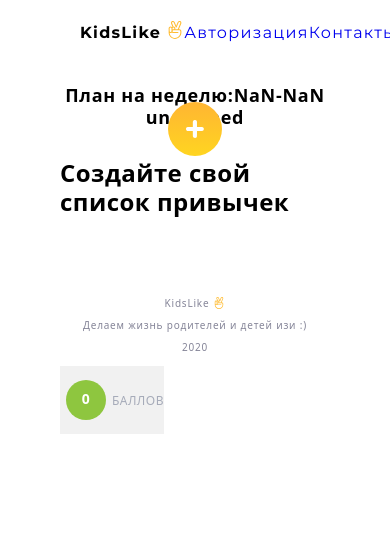
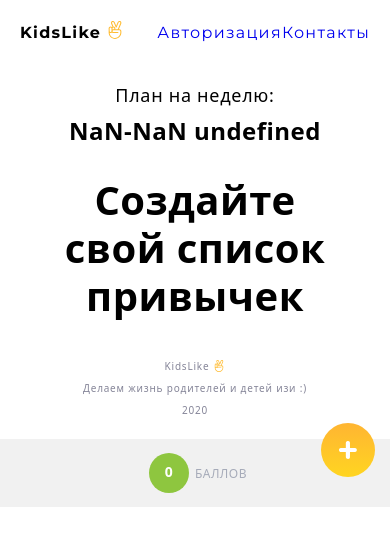
Before and after one commit to DenysPetrenk0/BC8-REACT_team-2, a React (Create React App) app: page /planing in a window 390 px wide. Shown: the top 546 px of the page. Built offline with nearby package versions, Linux system fonts and the light colour scheme.

Commit message:
added mobile styles

```diff
--- a/src/App.js
+++ b/src/App.js
@@ -17,13 +17,13 @@ const App = () => {
   }, [dispatch]);
 
   return (
-    <div className="container">
+    <>
       <Header />
       <Suspense fallback={<Spinner />}>
         <ContentSwitcher routes={mainRoutes} />
       </Suspense>
       {/* <Footer /> */}
-    </div>
+    </>
   );
 };
 
--- a/src/components/addCustomTask/AddCustomTask.module.css
+++ b/src/components/addCustomTask/AddCustomTask.module.css
@@ -15,3 +15,11 @@
 .addIcon {
   fill: #fff;
 }
+
+@media screen and (max-width: 579px) {
+  .addButton {
+    position: absolute;
+    top: -16px;
+    right: 15px;
+  }
+}
--- a/src/components/footer/Footer.module.css
+++ b/src/components/footer/Footer.module.css
@@ -1,5 +1,5 @@
 .footerContainer {
-  padding-bottom: 81px;
+  padding-bottom: 23px;
   padding-top: 40px;
   color: #858598;
   font-size: 10px;
--- a/src/components/planningCards/PlanningCards.jsx
+++ b/src/components/planningCards/PlanningCards.jsx
@@ -2,14 +2,11 @@ import { useCallback } from 'react';
 import { useDispatch } from 'react-redux';
 import styles from './PlanningCards.module.css';
 import defaultImg from './image/calendar.webp';
-import useWindowDimensions from '../../pages/planning/hooks/wirthHook';
 import { patchActiveTask } from '../../redux/tasks/tasksOperation';
 import PlanningCardItem from './planningCardItem/PlanningCardItem';
-import PlanningPoints from '../planningPoints/PlanningPoints';
 
 const PlanningCards = ({ tasks }) => {
   const dispatch = useDispatch();
-  const { width } = useWindowDimensions();
 
   const onAddActiveTask = useCallback(
     (taskId, dataObj) => {
@@ -27,7 +24,9 @@ const PlanningCards = ({ tasks }) => {
           ))}
         </ul>
       ) : (
-        <h2>Создайте свой список привычек</h2>
+        <h2 className={styles.createListHabits}>
+          Создайте свой список привычек
+        </h2>
       )}
     </div>
   );
@@ -38,57 +37,3 @@ export default PlanningCards;
 PlanningCards.defaultProps = {
   imageUrl: defaultImg,
 };
-
-// <li className={styles.cardItem} key={task.id}>
-//               <img
-//                 className={styles.cardImg}
-//                 src={task.imageUrl}
-//                 alt={task.title}
-//               />
-//               <div className={styles.cadrFooter}>
-//                 <div>
-//                   <p className={styles.cardName}>{task.title}</p>
-//                   <p className={styles.cardReward}>{task.reward} балла</p>
-//                 </div>
-//                 {state.isVisible ? (
-//                   <button
-//                     className={styles.buttonOk}
-//                     onClick={onHandleSubmit}
-//                     type="submit"
-//                     id={task.id}
-//                   >
-//                     <svg className={styles.okIcon} width="12" height="12">
-//                       <use href={sprite + '#icon-ok'}></use>
-//                     </svg>
-//                   </button>
-//                 ) : (
-//                   <button
-//                     className={styles.buttonPluse}
-//                     onClick={toggleVisible}
-//                     type="button"
-//                   >
-//                     <svg className={styles.plusIcon} width="12" height="12">
-//                       <use href={sprite + '#icon-plus'}></use>
-//                     </svg>
-//                   </button>
-//                 )}
-//               </div>
-//               {state.isVisible && (
-//                 <ul className={styles.daysCheckbox}>
-//                   {days.map((day, idx) => (
-//                     <li className={styles.daysCheckboxItem} key={day.date}>
-//                       <label key={day.value} className={styles.checkboxLabel}>
-//                         <input
-//                           name={day.date}
-//                           type="checkbox"
-//                           checked={day.isActive}
-//                           onChange={onHandleChange}
-//                           className={styles.checkboxInput}
-//                         />
-//                         {daysName[idx]}
-//                       </label>
-//                     </li>
-//                   ))}
-//                 </ul>
-//               )}
-//             </li>
--- a/src/components/planningCards/PlanningCards.module.css
+++ b/src/components/planningCards/PlanningCards.module.css
@@ -1,7 +1,3 @@
-.cartContainer {
-  padding-bottom: 40px;
-}
-
 .cardItem {
   position: relative;
   width: 280px;
@@ -133,6 +129,13 @@
   margin-right: 10px;
 }
 
+/* create list habits text*/
+
+.createListHabits {
+  text-align: center;
+  font-size: 40px;
+}
+
 @media screen and (max-width: 579px) {
   .cardItem:not(:last-child) {
     margin-bottom: 10px;
--- a/src/components/planningPoints/PlanningPoints.module.css
+++ b/src/components/planningPoints/PlanningPoints.module.css
@@ -1,10 +1,10 @@
 .pointsContainer {
-  position: absolute;
+  /* position: absolute;
   bottom: 0;
   padding-top: 14px;
   padding-bottom: 14px;
   background-color: #f1f1f1;
-  text-align: center;
+  text-align: center; */
 }
 
 .points {
@@ -42,7 +42,7 @@
   }
 }
 
-@media screen and (min-width: 580px) {
+/* @media screen and (min-width: 580px) {
   .pointsContainer {
     position: static;
     padding-top: 0;
@@ -52,4 +52,4 @@
 }
 
 @media screen and (min-width: 1180px) {
-}
+} */
--- a/src/pages/planning/Planning.module.css
+++ b/src/pages/planning/Planning.module.css
@@ -9,6 +9,7 @@
   text-align: center;
 }
 .planningTitle {
+  margin-bottom: 10px;
   font-size: 18px;
   line-height: 1.22;
   letter-spacing: 0.04em;
@@ -31,11 +32,17 @@
   color: #a6abb9;
 }
 
-@media screen and (max-width: 580px) {
-  .modalContainer {
-    position: absolute;
-  }
+/*points mobile container*/
+.pointsMobileContainer {
+  position: relative;
+  display: flex;
+  padding-top: 14px;
+  padding-bottom: 14px;
+  background-color: #f1f1f1;
 }
+
+/* @media screen and (max-width: 579px) {
+} */
 
 @media screen and (min-width: 580px) {
   .planningPageContainer {
@@ -43,6 +50,11 @@
   }
   .planningHeaderContainer {
     margin-bottom: 40px;
+  }
+
+  .planningTitle {
+    margin-right: 10px;
+    margin-bottom: 0;
   }
 
   .planForWeekContainer {
--- a/src/pages/planning/PlanningPage.js
+++ b/src/pages/planning/PlanningPage.js
@@ -11,7 +11,6 @@ import AddCustomTask from '../../components/addCustomTask/AddCustomTask';
 import useWindowDimensions from './hooks/wirthHook';
 import Footer from '../../components/footer/Footer';
 import { weekInfo } from '../../redux/weekTabs/weekSelectors';
-
 
 const PlanningPage = () => {
   const dispatch = useDispatch();
@@ -29,30 +28,42 @@ const PlanningPage = () => {
 
   return (
     <>
+      <div className="container">
         <div className={styles.planningPageContainer}>
           <div className={styles.planningHeaderContainer}>
             <div className={styles.planForWeekContainer}>
-
-            <h2 className={styles.planningTitle}>План на неделю:{weekDate}</h2>
-
-
+              <p className={styles.planningTitle}>План на неделю:</p>
+              <h2>{weekDate}</h2>
             </div>
-          <PlanningPoints tasks={tasks} />
+            {width > 579 && <PlanningPoints tasks={tasks} />}
             <div className={styles.addTaskContainer}>
               {width > 579 && (
                 <p className={styles.motivationalText}>
                   Хочешь получить больше призов - добавь задачи :)
                 </p>
               )}
-            <div className={styles.modalContainer}>
+              {width > 579 && (
+                <>
                   <NewTaskModal onAddTask={onAddTask} />
                   <AddCustomTask />
-            </div>
+                </>
+              )}
             </div>
           </div>
         </div>
         <PlanningCards tasks={tasks} />
         <Footer />
+      </div>
+
+      {width < 580 && (
+        <div className={styles.pointsMobileContainer}>
+          <div className="container">
+            <PlanningPoints tasks={tasks} />
+            <NewTaskModal onAddTask={onAddTask} />
+            <AddCustomTask />
+          </div>
+        </div>
+      )}
     </>
   );
 };
```
Lines whose indentation alone changed are shown as unchanged.
